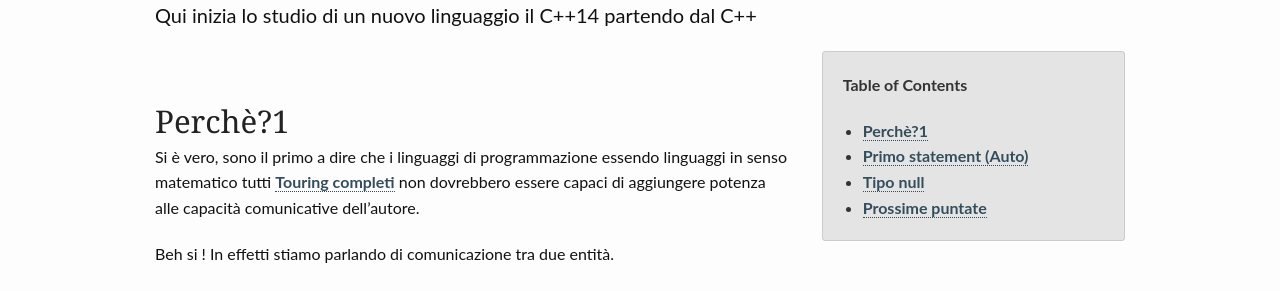
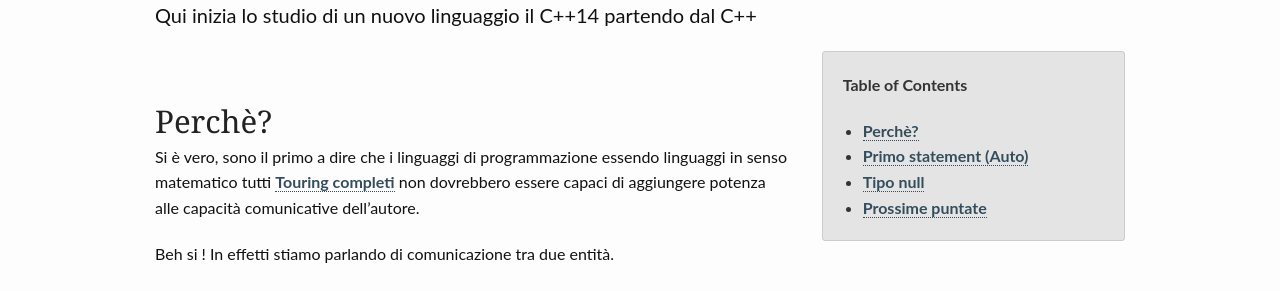
Before and after one commit to nicolarossi/nicolarossi.github.io, a Jekyll site: the page built from _posts/blog/2015-10-12-The next C ....md, in a window 1280 px wide and 900 px high. Shown: the part 169-460 px from the top of the window. Built offline with Jekyll 4.4.1, drawn with Linux system fonts in a browser that asks for light colours.

Commit message:
Correzioni

```diff
--- a/_posts/blog/2015-10-12-The next C ....md
+++ b/_posts/blog/2015-10-12-The next C ....md
@@ -29,7 +29,7 @@ categories:
 
 <div class="medium-8 medium-pull-4 columns" markdown="1">
 
-##  Perchè?1
+##  Perchè?
 Si è vero, sono il primo a dire che i linguaggi di programmazione essendo linguaggi in senso matematico tutti [Touring completi][8] non dovrebbero essere capaci di aggiungere potenza alle capacità comunicative dell'autore.
 
 Beh si !
```
